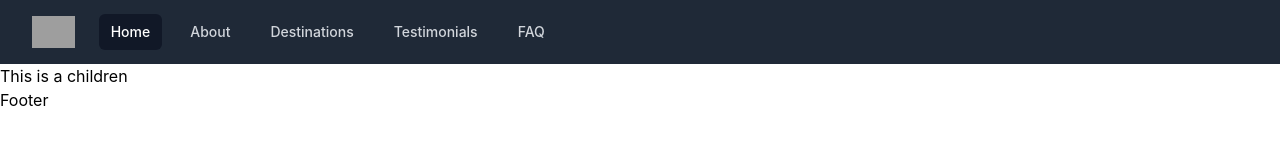
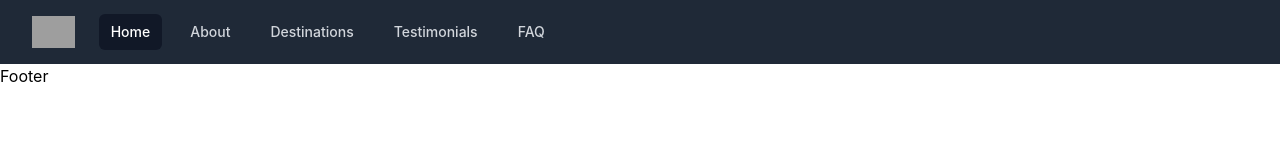
Before and after one commit to e-gors/travel-blog, a React (Vite) app: page / in a window 1280 px wide. Shown: the top 160 px of the page. Built offline with nearby package versions, Linux system fonts and the light colour scheme; grey boxes are pictures that could not be loaded; a web font is replaced by a local one.

Commit message:
Restructured folder to easy management

```diff
--- a/src/App.jsx
+++ b/src/App.jsx
@@ -1,10 +1,13 @@
-import Layout from "./modules/layout/Layout";
+import Footer from "./layout/Footer";
+import Navbar from "./layout/Navbar";
 
 function App() {
   return (
-    <Layout>
-      <h1>This is a children</h1>
-    </Layout>
+    <>
+      <Navbar />
+      <main className="container"></main>
+      <Footer />
+    </>
   );
 }
 
--- a/src/modules/layout/Layout.jsx
+++ /dev/null
@@ -1,14 +0,0 @@
-import Footer from "../components/Footer";
-import Navbar from "../components/Navbar";
-
-function Layout({ children }) {
-  return (
-    <>
-      <Navbar />
-      <main className="container">{children}</main>
-      <Footer />
-    </>
-  );
-}
-
-export default Layout;
--- /dev/null
+++ b/src/sections/About.jsx
@@ -0,0 +1,8 @@
+
+function About() {
+  return (
+    <div>About</div>
+  )
+}
+
+export default About
--- /dev/null
+++ b/src/sections/Home.jsx
@@ -0,0 +1,8 @@
+
+function Home() {
+  return (
+    <div>Home</div>
+  )
+}
+
+export default Home
```
Also changed, not shown: src/components/CustomDialog.jsx (renamed from src/modules/components/CustomDialog.jsx), src/layout/Footer.jsx (renamed from src/modules/components/Footer.jsx), src/layout/Navbar.jsx (renamed from src/modules/components/Navbar.jsx).
